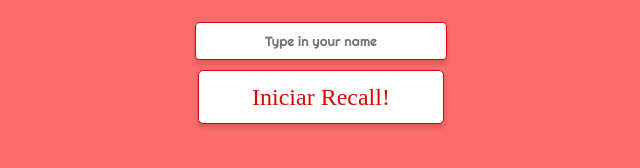
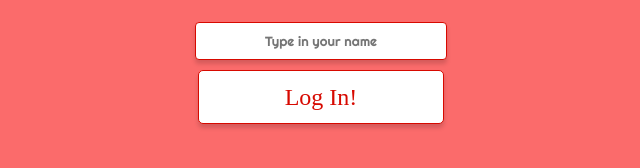
Before and after one commit to yuridesideri/projeto_09_zaprecall, a React (Create React App) app: page / in a window 1280 px wide. Shown: the part 460-628 px from the top of the page, without its empty margins (319-959 px from the left). Built offline with nearby package versions, Linux system fonts and the light colour scheme; a web font is replaced by a local one.

Commit message:
fixed id bug & translation

```diff
--- a/src/components/Cards.js
+++ b/src/components/Cards.js
@@ -15,14 +15,13 @@ export default function Cards(props) {
 		setCompleted,
 		setQuestionsArr,
 		questionsArr
-	} = props; // 0 notation
+	} = props;
 
 	const [cardState, setCardState] = useState("loaded");
 
 	const animationDuration = 0.3;
 
 	return (
-		<>
 		<motion.div layout transition={{ duration: 0.3 }}>
 			<AnimatePresence mode='wait'>
 
@@ -48,7 +47,6 @@ export default function Cards(props) {
 			</AnimatePresence>
 		</motion.div>
 
-		</>
 	);
 }
 
--- a/src/components/Ingame.js
+++ b/src/components/Ingame.js
@@ -1,6 +1,6 @@
 import logo from "../assets/img/logo.svg";
 import styled from "styled-components";
-import { useEffect, useState, useId } from "react";
+import { useEffect, useState } from "react";
 import Cards from "./Cards";
 import RightIcon from "../assets/img/right-icon.svg";
 import WrongIcon from "../assets/img/wrong-icon.svg";
@@ -31,7 +31,7 @@ export default function Ingame(props) {
 				{questionsArr !== null ? questionsArr.map((el, ind) => (
 					<Cards
                         data-identifier="flashcard"
-						key={`flashcard-${ind * 2  + useId}`}
+						key={`flashcard-${ind}`}
 						setCompleted={setCompleted}
 						setNumOfRightAnswers={props.setNumOfRightAnswers}
 						cardNumber={ind}
--- a/src/components/Startscreen.js
+++ b/src/components/Startscreen.js
@@ -50,7 +50,7 @@ function FirstPage(props) {
 			<input
 				onChange={(e) => setInput(e.target.value)}
 				placeholder="Type in your name"></input>
-			<button onClick={(e) => props.setUser(input)}>Iniciar Recall!</button>
+			<button onClick={(e) => props.setUser(input)}>Log In!</button>
 		</FirstPageBox>
 	);
 }
```
